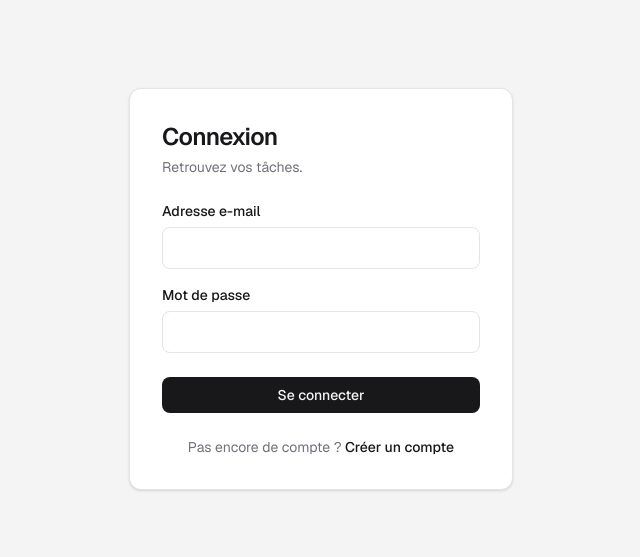
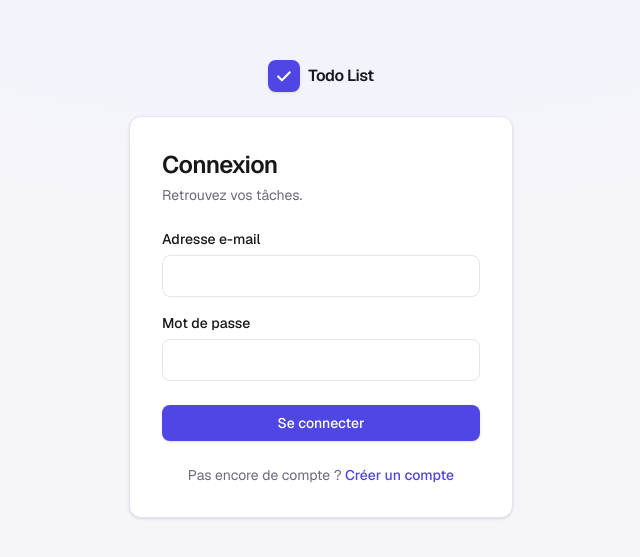
Before and after one commit to alioubal2/crud-django, a Next.js app in the folder front/: page /login in a window 1280 px wide. Shown: the part 111-668 px from the top of the page, without its empty margins (319-959 px from the left). Built offline with nearby package versions, Linux system fonts and the light colour scheme.

Commit message:
Ajoute une couleur d'accent et un logo à l'interface

```diff
--- a/front/app/globals.css
+++ b/front/app/globals.css
@@ -1,11 +1,15 @@
 @import "tailwindcss";
 
 :root {
-  --background: #f4f4f5;
+  --background: #f5f5fa;
   --foreground: #18181b;
   --surface: #ffffff;
-  --border: #e4e4e7;
-  --muted: #71717a;
+  --border: #e4e4ec;
+  --muted: #6b6b7b;
+  /* Couleur d'accent : boutons, liens, focus, cases cochées. */
+  --accent: #4f46e5;
+  --accent-foreground: #ffffff;
+  --accent-soft: #eef2ff;
 }
 
 @theme inline {
@@ -14,22 +18,31 @@
   --color-surface: var(--surface);
   --color-border: var(--border);
   --color-muted: var(--muted);
+  --color-accent: var(--accent);
+  --color-accent-foreground: var(--accent-foreground);
+  --color-accent-soft: var(--accent-soft);
   --font-sans: var(--font-geist-sans);
   --font-mono: var(--font-geist-mono);
 }
 
 @media (prefers-color-scheme: dark) {
   :root {
-    --background: #09090b;
-    --foreground: #fafafa;
-    --surface: #18181b;
-    --border: #27272a;
-    --muted: #a1a1aa;
+    --background: #0b0b12;
+    --foreground: #f4f4f8;
+    --surface: #15151f;
+    --border: #2a2a3a;
+    --muted: #a0a0b4;
+    --accent: #818cf8;
+    --accent-foreground: #0b0b12;
+    --accent-soft: #1e1b4b;
   }
 }
 
 body {
-  background: var(--background);
+  background:
+    radial-gradient(60rem 30rem at 50% -10rem, var(--accent-soft), transparent),
+    var(--background);
+  background-attachment: fixed;
   color: var(--foreground);
 }
 
@@ -41,19 +54,23 @@ body {
 
   .input {
     @apply w-full rounded-lg border border-border bg-surface px-3 py-2 text-base outline-none transition
-      placeholder:text-muted focus:border-foreground focus:ring-2 focus:ring-foreground/15
+      placeholder:text-muted focus:border-accent focus:ring-2 focus:ring-accent/20
       aria-invalid:border-red-500;
   }
 
   .btn-primary {
-    @apply inline-flex items-center justify-center rounded-lg bg-foreground px-4 py-2 text-sm font-medium
-      text-background transition hover:opacity-90 focus-visible:outline-2 focus-visible:outline-offset-2
-      focus-visible:outline-foreground disabled:cursor-not-allowed disabled:opacity-50;
+    @apply inline-flex items-center justify-center rounded-lg bg-accent px-4 py-2 text-sm font-medium
+      text-accent-foreground shadow-sm transition hover:brightness-110 focus-visible:outline-2
+      focus-visible:outline-offset-2 focus-visible:outline-accent disabled:cursor-not-allowed disabled:opacity-50;
   }
 
   .btn-ghost {
     @apply inline-flex items-center justify-center rounded-lg px-3 py-1.5 text-sm font-medium transition
-      hover:bg-foreground/5 focus-visible:outline-2 focus-visible:outline-foreground
+      hover:bg-accent-soft focus-visible:outline-2 focus-visible:outline-accent
       disabled:cursor-not-allowed disabled:opacity-50;
   }
+
+  .link {
+    @apply font-medium text-accent underline-offset-4 hover:underline;
+  }
 }
--- a/front/components/AuthCard.tsx
+++ b/front/components/AuthCard.tsx
@@ -1,4 +1,6 @@
 import Link from "next/link";
+
+import { Logo } from "./Logo";
 
 type AuthCardProps = {
   title: string;
@@ -12,14 +14,15 @@ type AuthCardProps = {
 // Cadre commun aux pages de connexion et d'inscription.
 export function AuthCard({ title, subtitle, footerText, footerLinkLabel, footerHref, children }: AuthCardProps) {
   return (
-    <main className="flex flex-1 items-center justify-center px-4 py-12">
+    <main className="flex flex-1 flex-col items-center justify-center gap-6 px-4 py-12">
+      <Logo />
       <div className="card w-full max-w-sm p-6 sm:p-8">
         <h1 className="text-2xl font-semibold tracking-tight">{title}</h1>
         <p className="mt-1 text-sm text-muted">{subtitle}</p>
         <div className="mt-6">{children}</div>
         <p className="mt-6 text-center text-sm text-muted">
           {footerText}{" "}
-          <Link href={footerHref} className="font-medium text-foreground underline-offset-4 hover:underline">
+          <Link href={footerHref} className="link">
             {footerLinkLabel}
           </Link>
         </p>
--- /dev/null
+++ b/front/components/Logo.tsx
@@ -0,0 +1,12 @@
+export function Logo() {
+  return (
+    <div className="flex items-center gap-2">
+      <span className="flex size-8 items-center justify-center rounded-lg bg-accent text-accent-foreground shadow-sm">
+        <svg viewBox="0 0 24 24" className="size-5" fill="none" stroke="currentColor" strokeWidth={2.5} aria-hidden="true">
+          <path d="M5 12.5l4.5 4.5L19 7.5" strokeLinecap="round" strokeLinejoin="round" />
+        </svg>
+      </span>
+      <span className="font-semibold tracking-tight">Todo List</span>
+    </div>
+  );
+}
--- a/front/components/todos/TodoDashboard.tsx
+++ b/front/components/todos/TodoDashboard.tsx
@@ -8,6 +8,7 @@ import { getCurrentUser, logout } from "@/lib/auth";
 import { createTodo, deleteTodo, listTodos, updateTodo } from "@/lib/todos";
 import type { Todo, TodoInput, TodoPatch, User } from "@/lib/types";
 import { Alert } from "../Alert";
+import { Logo } from "../Logo";
 import { TodoForm } from "./TodoForm";
 import { TodoItem } from "./TodoItem";
 
@@ -103,17 +104,20 @@ export function TodoDashboard() {
 
   return (
     <div className="flex flex-col gap-6">
-      <header className="flex flex-wrap items-center justify-between gap-3">
-        <div>
-          <h1 className="text-2xl font-semibold tracking-tight">Mes tâches</h1>
-          <p className="text-sm text-muted">
-            Bonjour {user?.username} · {remaining} restante{remaining > 1 ? "s" : ""} sur {todos.length}
-          </p>
-        </div>
+      <header className="flex items-center justify-between gap-3">
+        <Logo />
         <button type="button" className="btn-ghost" onClick={handleLogout}>
           Se déconnecter
         </button>
       </header>
+
+      <div>
+        <h1 className="text-2xl font-semibold tracking-tight">Bonjour {user?.username} 👋</h1>
+        <p className="mt-1 text-sm text-muted">
+          <span className="font-medium text-accent">{remaining}</span> tâche{remaining > 1 ? "s" : ""} à faire
+          sur {todos.length}
+        </p>
+      </div>
 
       <TodoForm onCreate={handleCreate} />
 
--- a/front/components/todos/TodoItem.tsx
+++ b/front/components/todos/TodoItem.tsx
@@ -96,7 +96,7 @@ export function TodoItem({ todo, onUpdate, onDelete }: TodoItemProps) {
   }
 
   return (
-    <li className="card flex flex-col gap-2 p-4">
+    <li className={`card flex flex-col gap-2 border-l-4 p-4 ${todo.completed ? "border-l-emerald-500 opacity-75" : "border-l-accent"}`}>
       {error !== null && <Alert message={errorMessage(error)} />}
       <div className="flex items-start gap-3">
         <input
@@ -105,7 +105,7 @@ export function TodoItem({ todo, onUpdate, onDelete }: TodoItemProps) {
           checked={todo.completed}
           onChange={() => run(() => onUpdate(todo.id, { completed: !todo.completed }))}
           disabled={isBusy}
-          className="mt-1 size-5 shrink-0 cursor-pointer accent-foreground"
+          className="mt-1 size-5 shrink-0 cursor-pointer accent-emerald-500"
         />
         <label htmlFor={`todo-${todo.id}-completed`} className="min-w-0 flex-1 cursor-pointer">
           <span className={`block break-words font-medium ${todo.completed ? "text-muted line-through" : ""}`}>
```
